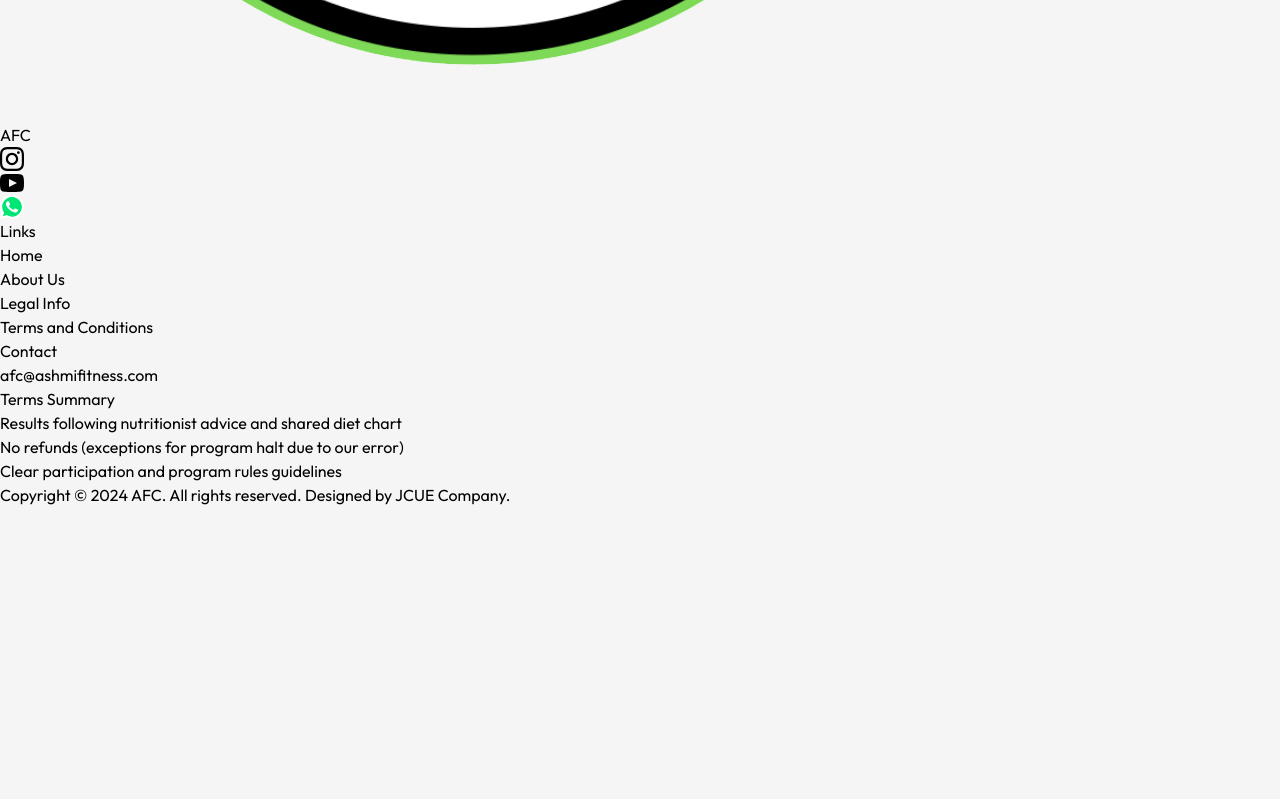
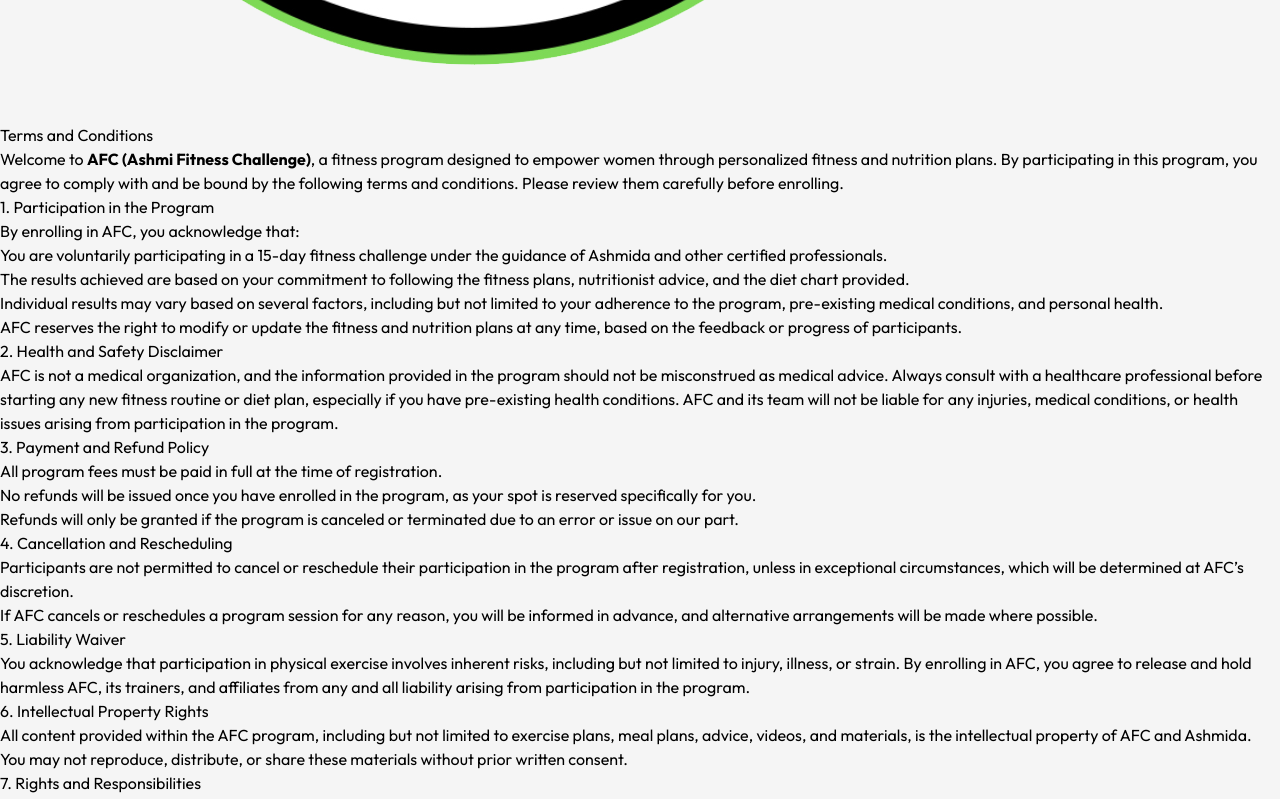
Before and after one commit to MCT33611/AFC, a React (Vite) app: page /terms-and-conditions in a window 1280 px wide. Shown: the part 920-1719 px from the top of the page. Before the commit the page ends 1427 px from the top, so only its background shows below. Built offline with nearby package versions, Linux system fonts and the light colour scheme.

Commit message:
change router terms to temand ocntions

```diff
--- a/src/App.jsx
+++ b/src/App.jsx
@@ -40,7 +40,7 @@
         />
 
         {/* Terms and Conditions route */}
-        <Route path="/terms" element={<TermsAndConditionsBox />} />
+        <Route path="/terms-and-conditions" element={<TermsAndConditionsBox />} />
 
         {/* Add more routes as needed */}
       </Routes>
--- a/src/Components/Footer/Footer.jsx
+++ b/src/Components/Footer/Footer.jsx
@@ -116,7 +116,7 @@
 
 
                 <a
-                  href="/terms"
+                  href="/terms-and-conditions"
                   className="text-white opacity-80 hover:opacity-100 hover:underline"
                 >
                   Terms and Conditions
```
